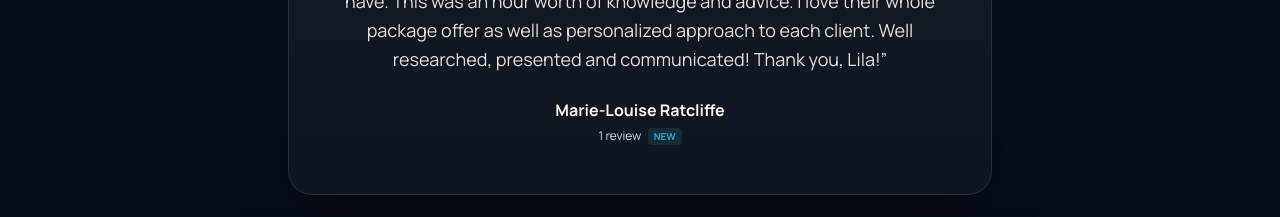
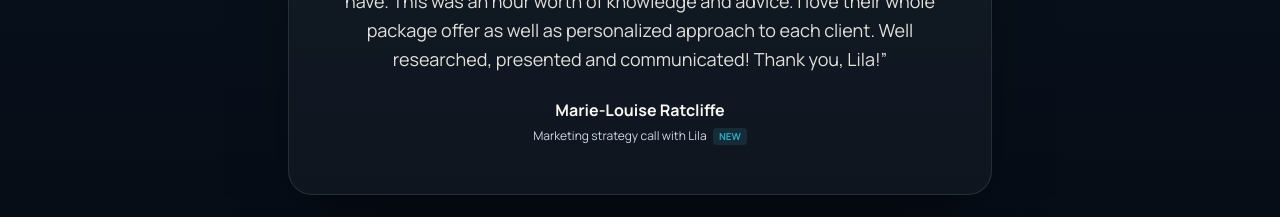
Before and after one commit to marketing254/dental-marketing-society, a Next.js app: page /msm in a window 1280 px wide. Shown: the part 1520-1737 px from the top of the page. Built offline with nearby package versions, Linux system fonts and the light colour scheme; no server answers.

Commit message:
updated google review

```diff
--- a/components/views/AuditView.tsx
+++ b/components/views/AuditView.tsx
@@ -10,7 +10,7 @@ import Reveal from "@/components/motion/Reveal";
 import TiltCard from "@/components/motion/TiltCard";
 import { Section, SectionHead } from "@/components/Section";
 import { FeatureCard, StatBand, CtaBand } from "@/components/blocks";
-import { useReviews } from "@/lib/useDmsData";
+import { REVIEWS } from "@/lib/data";
 import { SITE } from "@/lib/site";
 import { asset } from "@/lib/asset";
 
@@ -30,8 +30,10 @@ const STEPS: { icon: IconName; title: string; text: string }[] = [
 ];
 
 export default function AuditView() {
-  const reviews = useReviews("audit");
-  const review = reviews[0];
+  // Pinned strategy-call Google review. Deliberately NOT read from the sheet's
+  // `reviews` tab: that tab has no context column, so it would show webinar
+  // feedback here instead of a strategy-call review.
+  const review = REVIEWS.find((r) => r.context === "audit");
   const [schedLoaded, setSchedLoaded] = useState(false);
 
   return (
--- a/lib/data.ts
+++ b/lib/data.ts
@@ -259,7 +259,7 @@ export const REVIEWS: Review[] = [
   {
     context: "audit",
     name: "Marie-Louise Ratcliffe",
-    firm: "1 review",
+    firm: "Marketing strategy call with Lila",
     text: "I just finished a marketing strategy call with Lila and this gave me so much valuable information, answers to questions that I did not know I have. This was an hour worth of knowledge and advice. I love their whole package offer as well as personalized approach to each client. Well researched, presented and communicated! Thank you, Lila!",
   },
 ];
```
